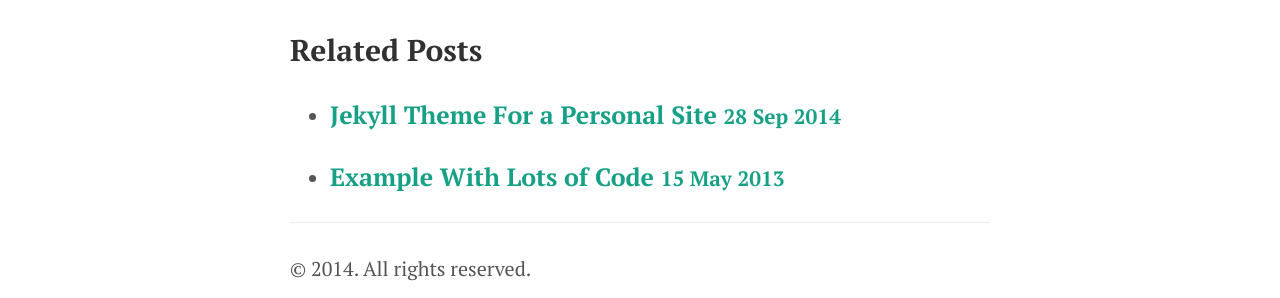
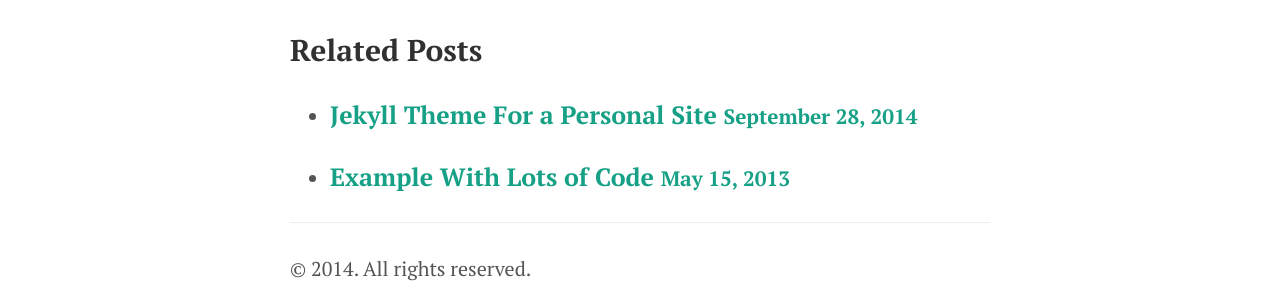
Before and after one commit to Schmalzy/Schmalzy.github.io, a Jekyll site: the page built from _posts/2012-02-24-Example-Lots-of-text.md, in a window 1280 px wide. Shown: the part 1012-1310 px from the top of the page. Built offline with Jekyll 4.4.1, drawn with Linux system fonts in a browser that asks for light colours.

Commit message:
Update post.html

```diff
--- a/_layouts/post.html
+++ b/_layouts/post.html
@@ -20,7 +20,7 @@ layout: default
         <h3>
           <a href="{{ site.baseurl }}{{ post.url }}">
             {{ post.title }}
-            <small>{{ post.date | date_to_string }}</small>
+            <small>{{ post.date | date: '%B %d, %Y' }}</small>
           </a>
         </h3>
       </li>
```
